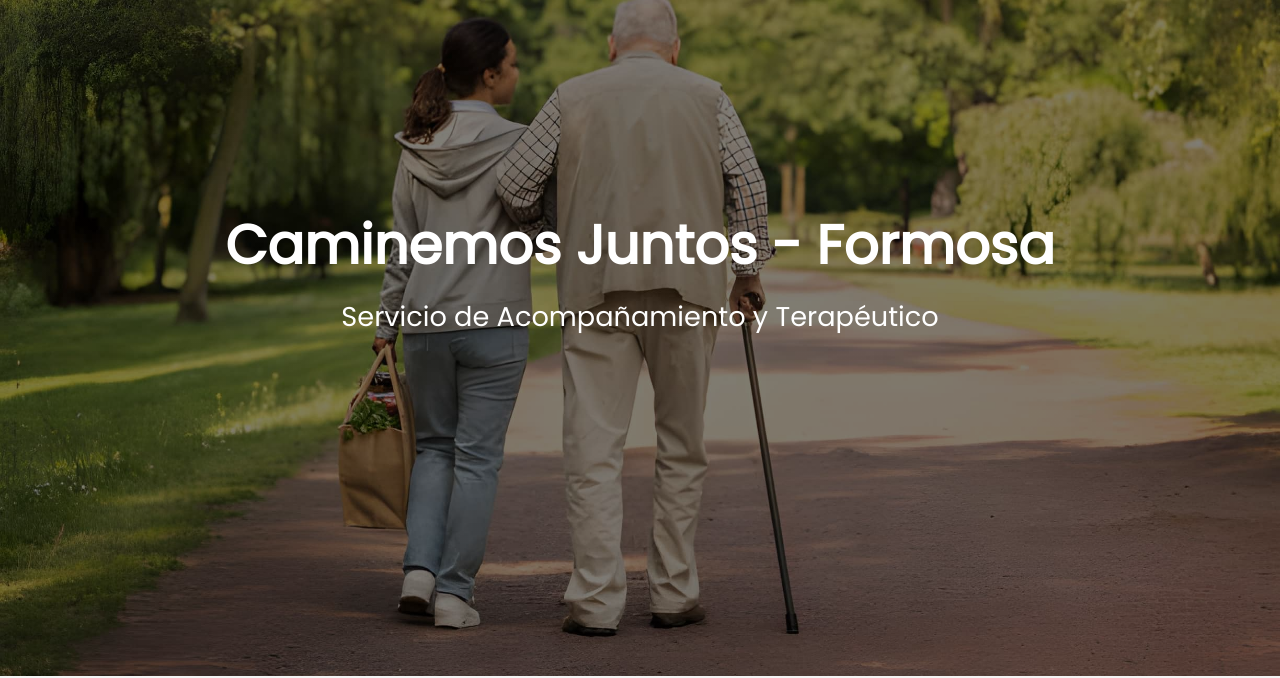
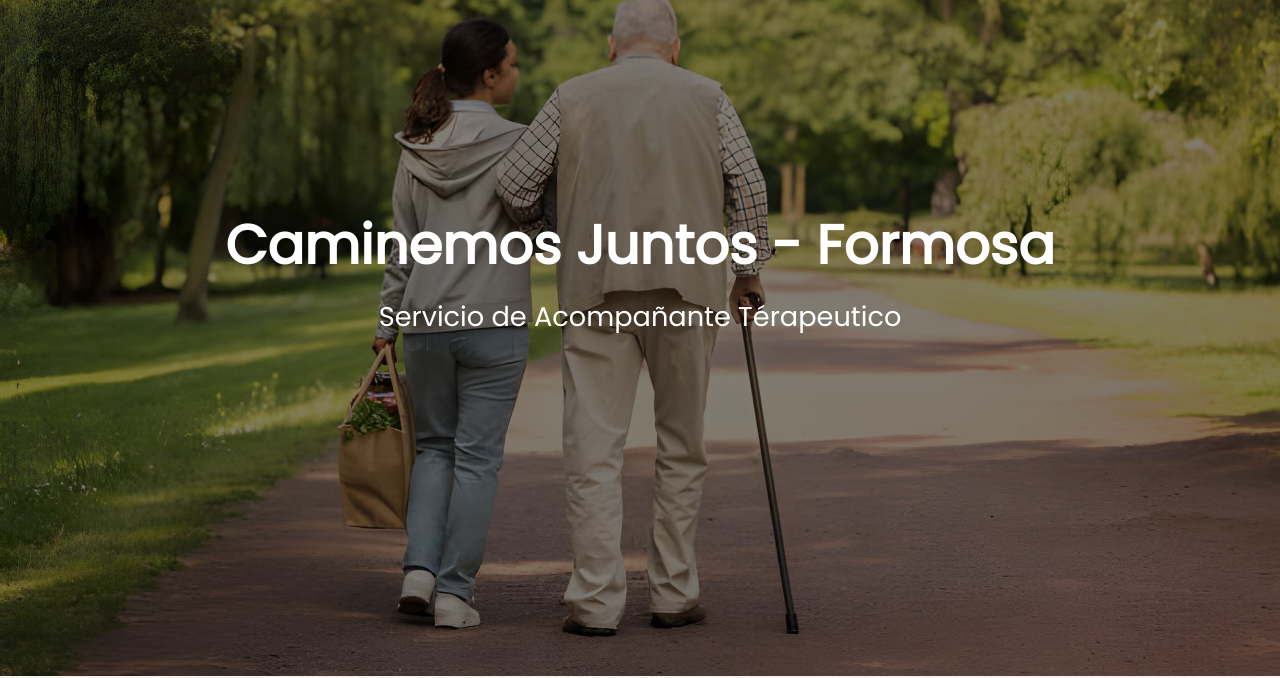
Before and after one commit to JeremiasG18/caminemosjuntos, a plain HTML site: page index.html in a window 1280 px wide. Shown: the part 124-802 px from the top of the page. Drawn offline with nearby package versions, Linux system fonts and the light colour scheme.

Commit message:
Nuevos cambios

```diff
--- a/index.html
+++ b/index.html
@@ -61,7 +61,7 @@
         </nav>
         <div class="header__title">
             <h1>Caminemos Juntos - Formosa</h1>
-            <p>Servicio de Acompañamiento y Terapéutico</p>
+            <p>Servicio de Acompañante Térapeutico</p>
         </div>
     </header>
 
@@ -93,6 +93,7 @@
 
         <section class="contact" id="contact">
             <h2>Formulario de Contacto</h2>
+            <p>Póngase en contacto con nosotros a través de este formulario. Por favor, ingrese los datos correspondientes y asegúrese de que sean correctos. Una vez enviado el formulario, recibirá una respuesta en su buzón de correo electrónico en el menor tiempo posible. ¡Estamos aquí para ayudarle!</p>
             <form class="form" id="form">
                 <label for="datos">Nombre y Apellido:</label>
                 <input type="text" name="from_name" id="datos" placeholder="Ingrese su nombre y apellido">
```
